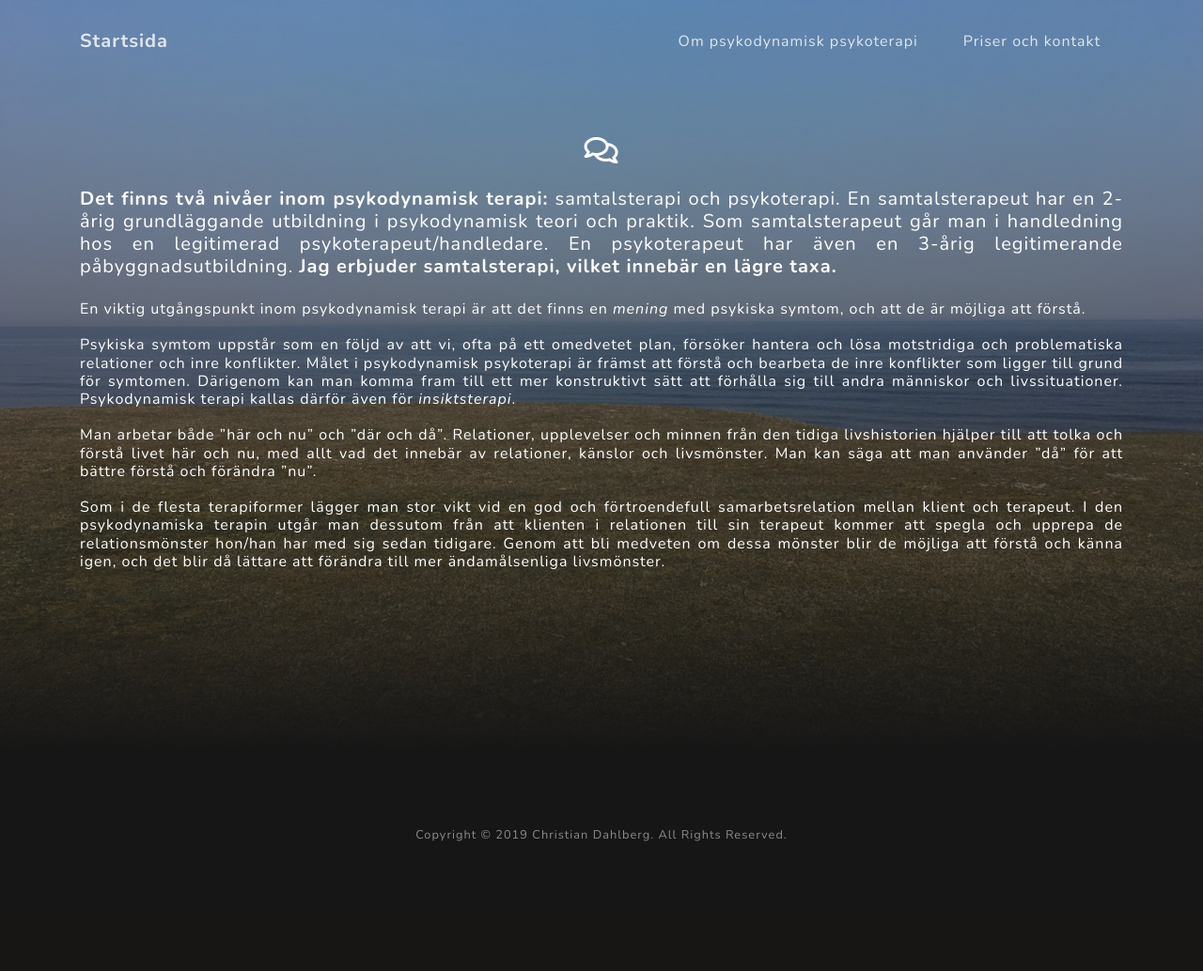
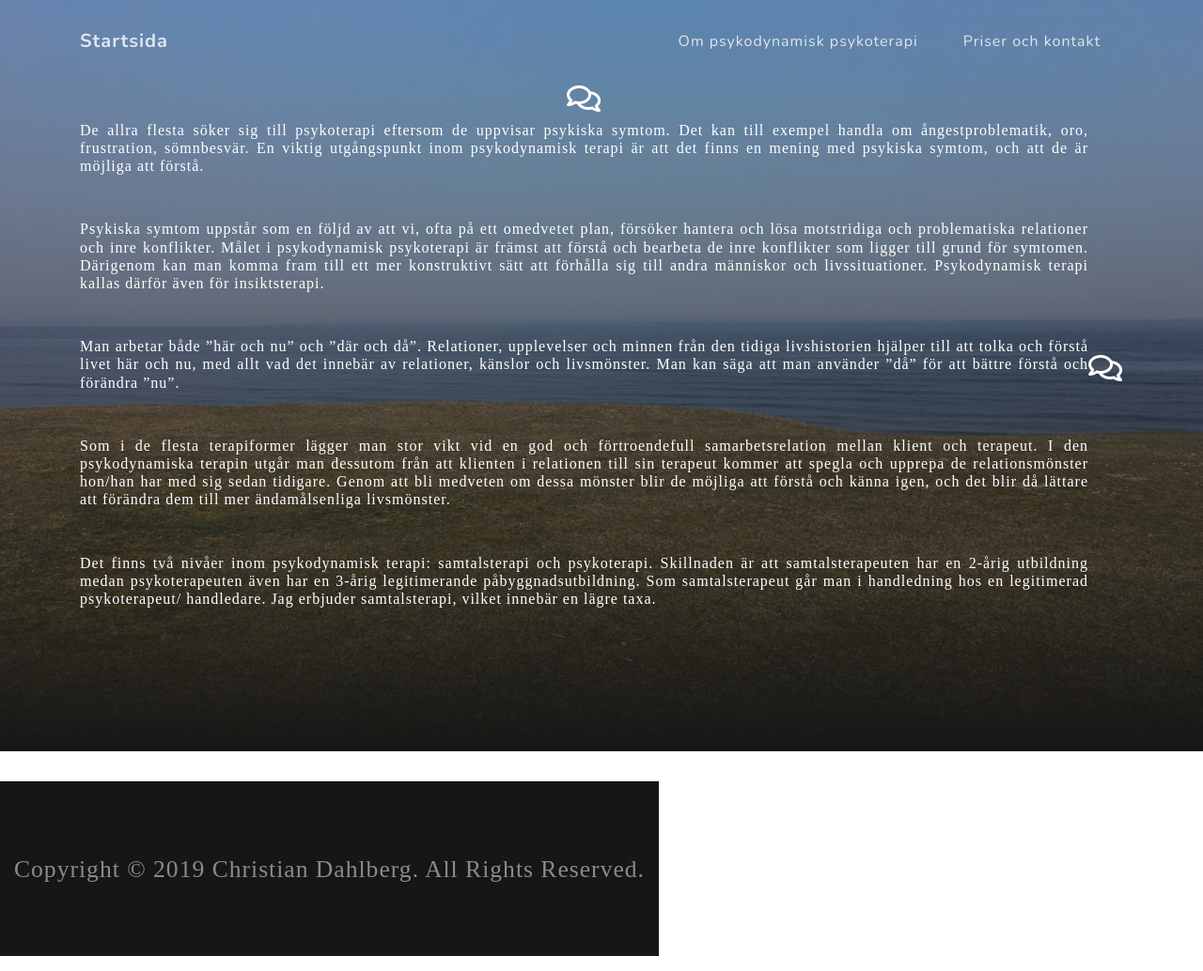
Before and after one commit to christiandahlberg/psy-therapy-website, a Django app: page /therapy/ in a window 1280 px wide. Shown: the whole page at 94% size. Before the commit the page ends 896 px from the top, so only its background shows below. Run offline with Django 3.2, Linux system fonts and the light colour scheme; some libraries are stand-ins or nearby versions.

Commit message:
Text fix

```diff
--- a/psychotherapy/templates/psychotherapy/pages/therapy.html
+++ b/psychotherapy/templates/psychotherapy/pages/therapy.html
@@ -7,14 +7,12 @@
     <header class="masthead">
         <div class="container d-flex h-100 align-items-center">
             <div class="mx-auto text-center">
-                <i class="far fa-comments fa-2x mb-3 text-white"></i>
-                <h5 class="text-white mx-auto mt-2 mb-4 text-just"><b>Det finns två nivåer inom psykodynamisk terapi:</b> samtalsterapi och psykoterapi. En samtalsterapeut har en 2-årig grundläggande utbildning i psykodynamisk teori och praktik. Som samtalsterapeut går man i handledning hos en legitimerad
-                    psykoterapeut/handledare. En psykoterapeut har även en 3-årig legitimerande påbyggnadsutbildning. <b>Jag erbjuder samtalsterapi, vilket innebär en lägre taxa.</b></h5>
-                <h6 class="text-white mx-auto mt-2 mb-5 text-just">En viktig utgångspunkt inom psykodynamisk terapi är att det finns en <i>mening</i> med psykiska symtom, och att de är möjliga att förstå.<br><br> Psykiska symtom uppstår som en följd av att vi, ofta på ett omedvetet plan, försöker hantera
-                    och lösa motstridiga och problematiska relationer och inre konflikter. Målet i psykodynamisk psykoterapi är främst att förstå och bearbeta de inre konflikter som ligger till grund för symtomen. Därigenom kan man komma fram till ett
-                    mer konstruktivt sätt att förhålla sig till andra människor och livssituationer. Psykodynamisk terapi kallas därför även för <i>insiktsterapi</i>.<br><br> Man arbetar både ”här och nu” och ”där och då”. Relationer, upplevelser och
-                    minnen från den tidiga livshistorien hjälper till att tolka och förstå livet här och nu, med allt vad det innebär av relationer, känslor och livsmönster. Man kan säga att man använder ”då” för att bättre förstå och förändra ”nu”.<br><br>                    Som i de flesta terapiformer lägger man stor vikt vid en god och förtroendefull samarbetsrelation mellan klient och terapeut. I den psykodynamiska terapin utgår man dessutom från att klienten i relationen till sin terapeut kommer att
-                    spegla och upprepa de relationsmönster hon/han har med sig sedan tidigare. Genom att bli medveten om dessa mönster blir de möjliga att förstå och känna igen, och det blir då lättare att förändra till mer ändamålsenliga livsmönster.</h6>
+                <i class="far fa-comments fa-2x mb-3 text-white">
+                <h6 class="text-white mx-auto mt-2 mb-5 text-just">De allra flesta söker sig till psykoterapi eftersom de uppvisar psykiska symtom. Det kan till exempel handla om ångestproblematik, oro, frustration, sömnbesvär. En viktig utgångspunkt inom psykodynamisk terapi är att det finns en mening med psykiska symtom, och att de är möjliga att förstå.</h6>
+                <h6 class="text-white mx-auto mt-2 mb-5 text-just">Psykiska symtom uppstår som en följd av att vi, ofta på ett omedvetet plan, försöker hantera och lösa motstridiga och problematiska relationer och inre konflikter. Målet i psykodynamisk psykoterapi är främst att förstå och bearbeta de inre konflikter som ligger till grund för symtomen. Därigenom kan man komma fram till ett mer konstruktivt sätt att förhålla sig till andra människor och livssituationer. Psykodynamisk terapi kallas därför även för insiktsterapi.</h6>
+                <h6 class="text-white mx-auto mt-2 mb-5 text-just">Man arbetar både ”här och nu” och ”där och då”. Relationer, upplevelser och minnen från den tidiga livshistorien hjälper till att tolka och förstå livet här och nu, med allt vad det innebär av relationer, känslor och livsmönster. Man kan säga att man använder ”då” för att bättre förstå och förändra ”nu”.</h6>
+                <h6 class="text-white mx-auto mt-2 mb-5 text-just">Som i de flesta terapiformer lägger man stor vikt vid en god och förtroendefull samarbetsrelation mellan klient och terapeut. I den psykodynamiska terapin utgår man dessutom från att klienten i relationen till sin terapeut kommer att spegla och upprepa de relationsmönster hon/han har med sig sedan tidigare. Genom att bli medveten om dessa mönster blir de möjliga att förstå och känna igen, och det blir då lättare att förändra dem till mer ändamålsenliga livsmönster.</h6>
+                <h6 class="text-white mx-auto mt-2 mb-5 text-just">Det finns två nivåer inom psykodynamisk terapi: samtalsterapi och psykoterapi. Skillnaden är att samtalsterapeuten har en 2-årig utbildning medan psykoterapeuten även har en 3-årig legitimerande påbyggnadsutbildning. Som samtalsterapeut går man i handledning hos en legitimerad psykoterapeut/ handledare. Jag erbjuder samtalsterapi, vilket innebär en lägre taxa.</h6>
                 <!-- <a href="{% static 'getstarted' %}" class="btn btn-primary js-scroll-trigger">JAG ÄR INTRESSERAD!</a> -->
             </div>
         </div>
```
Also changed, not shown: psychotherapy/templates/psychotherapy/index.html (+0 -9 lines).
